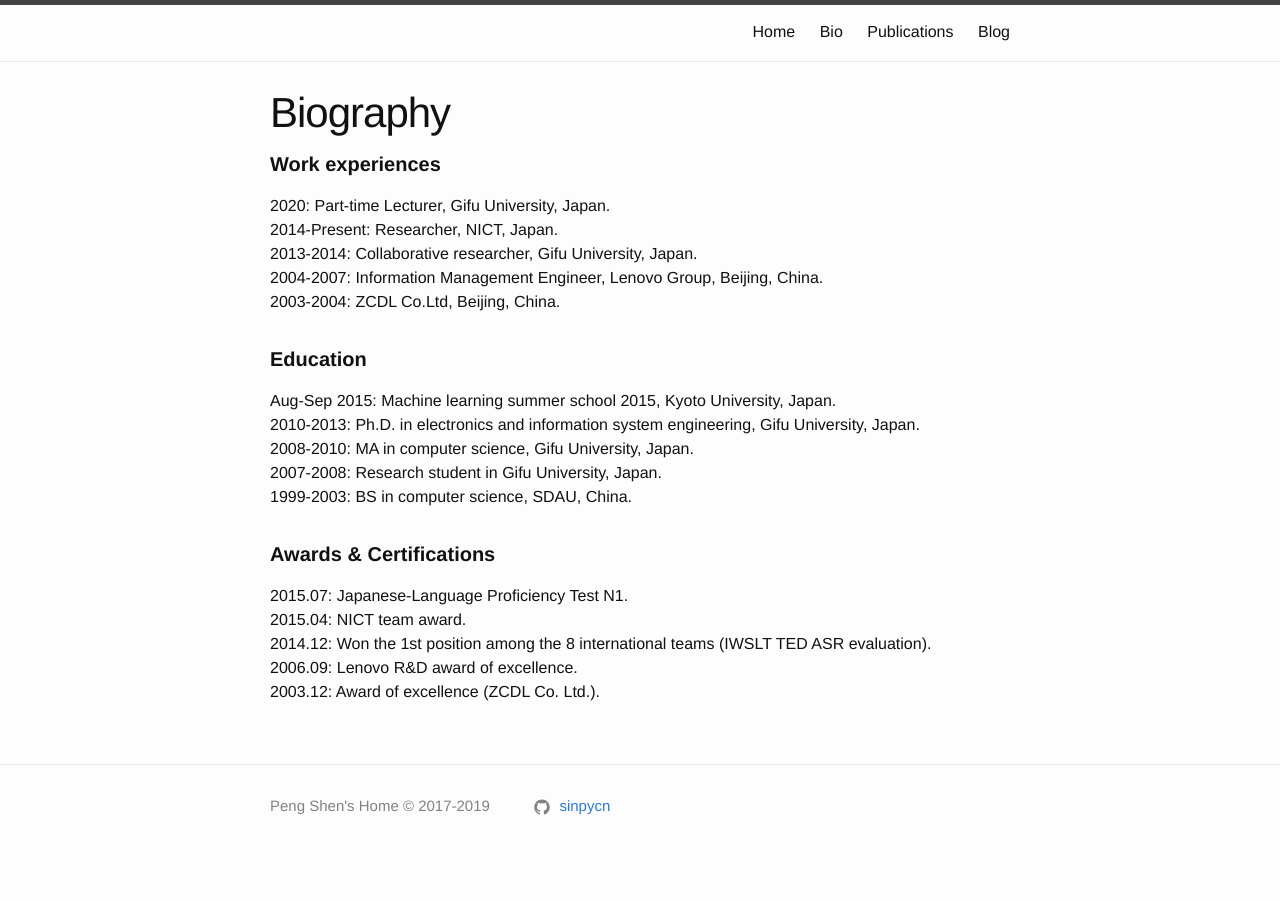
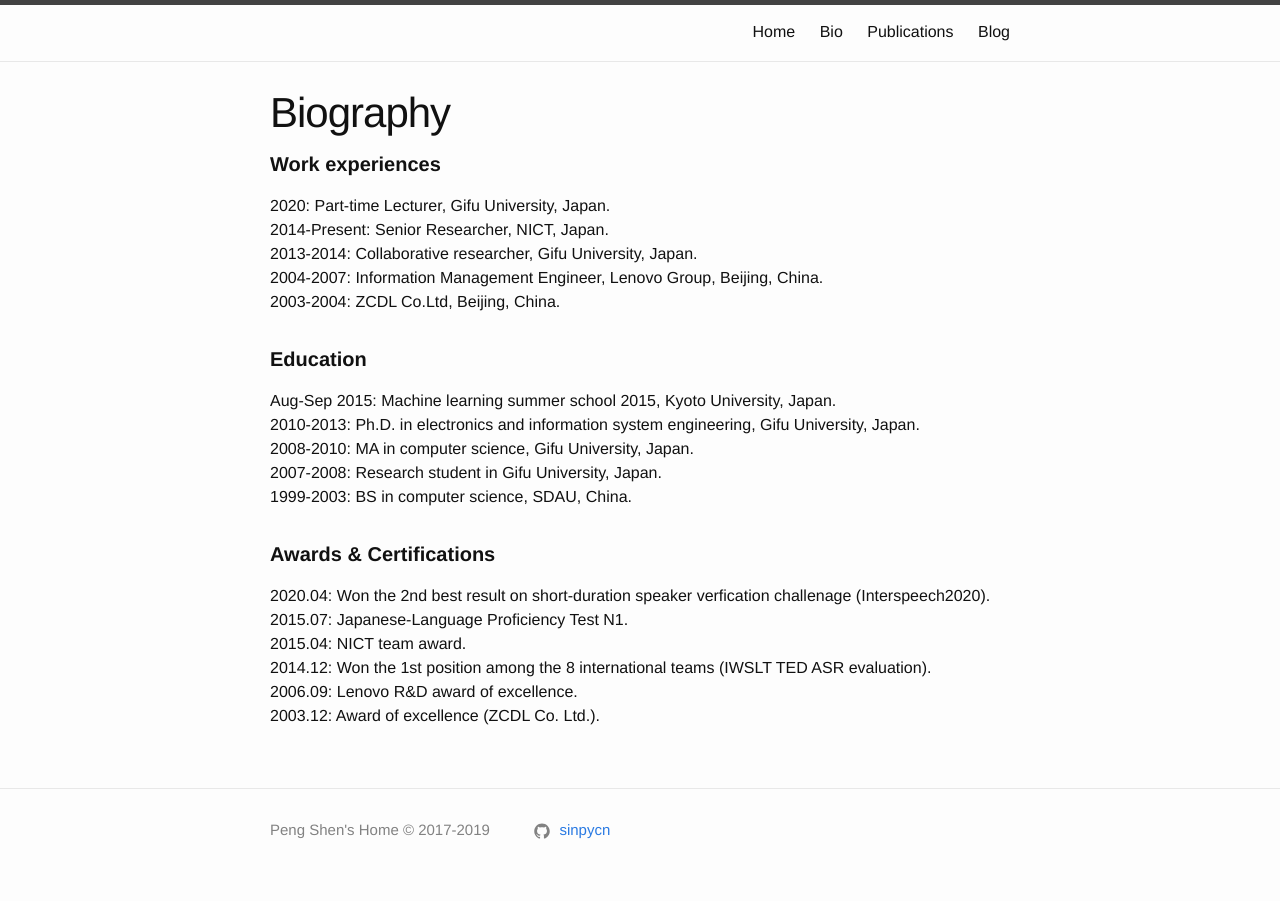
Before and after one commit to sinpycn/sinpycn.github.io, a Jekyll site: the page built from bio.md, in a window 1280 px wide. Built offline with Jekyll 4.4.1, drawn with Linux system fonts in a browser that asks for light colours.

Commit message:
Update bio.md

```diff
--- a/bio.md
+++ b/bio.md
@@ -10,7 +10,7 @@ permalink: /bio/
   <ul class="post-list">
     <li>
    2020: Part-time Lecturer, Gifu University, Japan. <br>
-   2014-Present: Researcher, NICT, Japan. <br>
+   2014-Present: Senior Researcher, NICT, Japan. <br>
    2013-2014: Collaborative researcher, Gifu University, Japan. <br>
    2004-2007: Information Management Engineer, Lenovo Group, Beijing, China. <br>
    2003-2004: ZCDL Co.Ltd, Beijing, China. <br>
@@ -33,6 +33,7 @@ permalink: /bio/
   <h1 class="page-heading"><b>Awards & Certifications</b></h1>
   <ul class="post-list">
     <li>
+    2020.04: Won the 2nd best result on short-duration speaker verfication challenage (Interspeech2020). <br>
     2015.07: Japanese-Language Proficiency Test N1. <br>
     2015.04: NICT team award.<br>
     2014.12: Won the 1st position among the 8 international teams (IWSLT TED ASR evaluation).<br>
```
